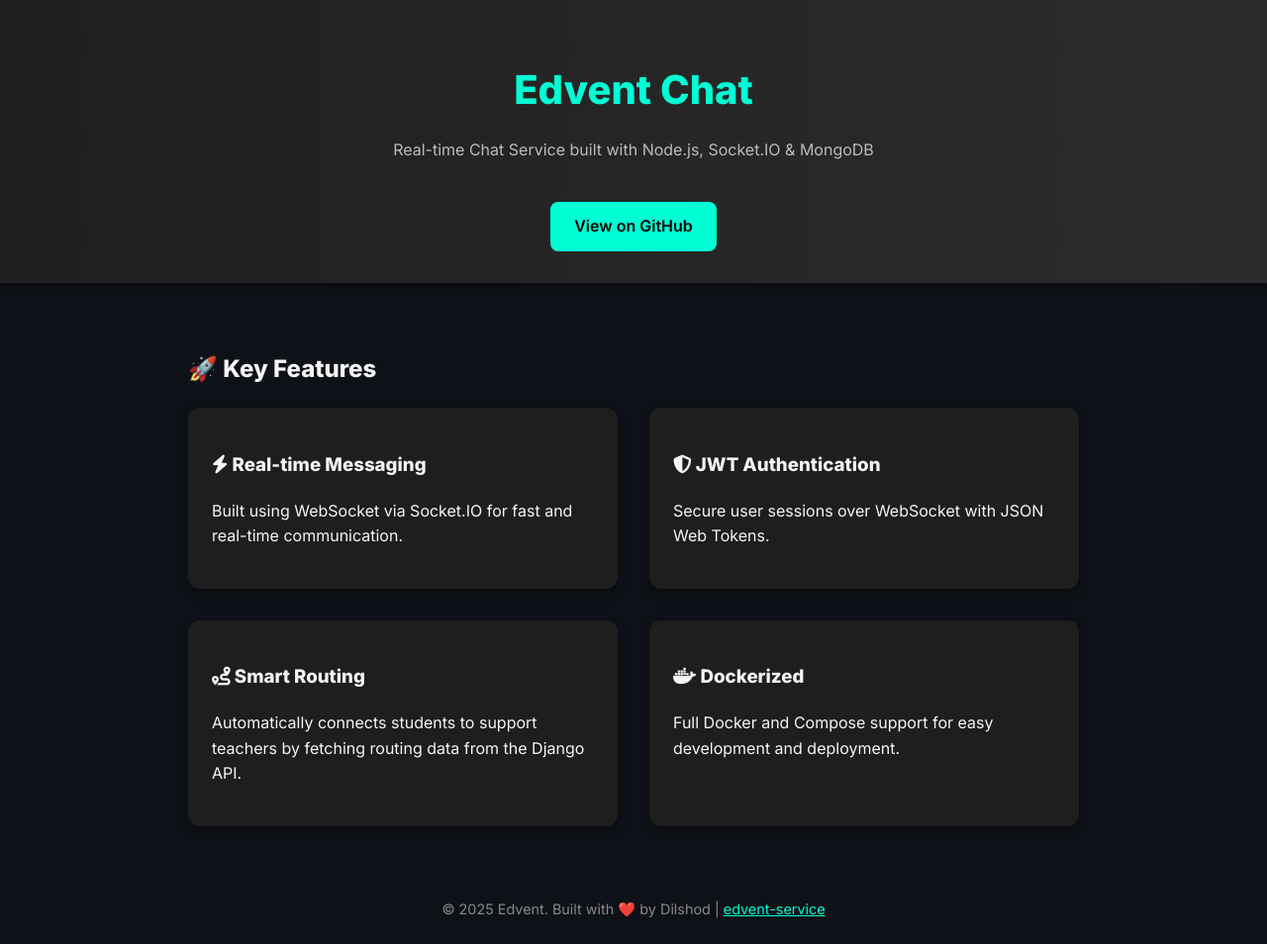
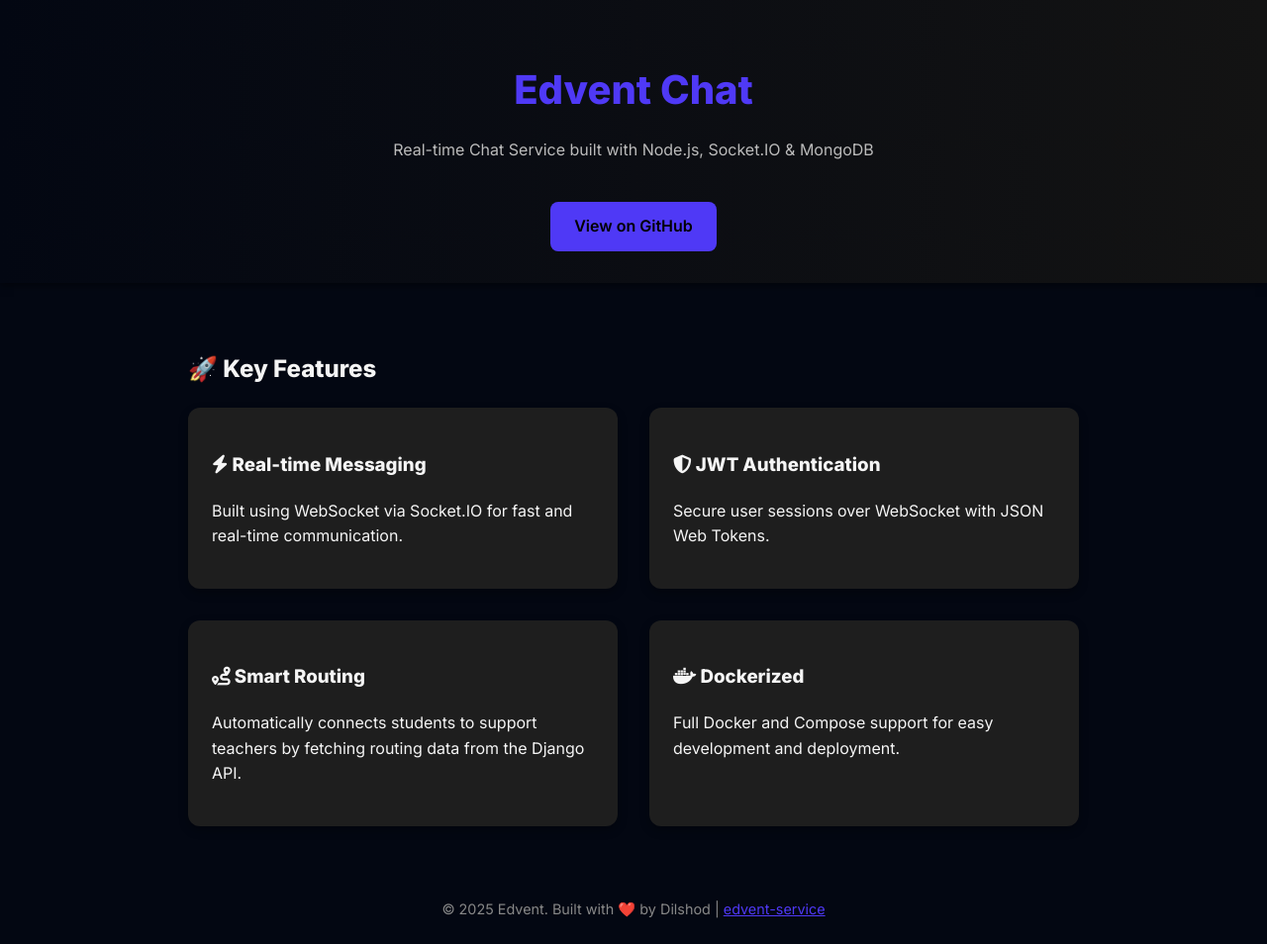
Before and after one commit to dilshod1405/edvent-chat, a website: page docs/index.html in a window 1280 px wide. Shown: the whole page at 99% size. Drawn offline with Linux system fonts and the light colour scheme.

Commit message:
updated theme

```diff
--- a/docs/index.html
+++ b/docs/index.html
@@ -12,7 +12,7 @@
     body {
       margin: 0;
       font-family: 'Inter', sans-serif;
-      background-color: #0e1117;
+      background-color: #030712;
       color: #f5f5f5;
       line-height: 1.6;
     }
@@ -20,14 +20,14 @@
     header {
       padding: 2rem;
       text-align: center;
-      background: linear-gradient(90deg, #1f1f1f, #2c2c2c);
+      background: linear-gradient(90deg, #030712, #131313);
       box-shadow: 0 2px 8px rgba(0, 0, 0, 0.5);
     }
 
     header h1 {
       font-size: 2.5rem;
       margin-bottom: 0.5rem;
-      color: #00ffd5;
+      color: #4F39F6;
     }
 
     header p {
@@ -80,7 +80,7 @@
     a.button {
       display: inline-block;
       margin-top: 1.5rem;
-      background-color: #00ffd5;
+      background-color: #4F39F6;
       color: #000;
       padding: 0.75rem 1.5rem;
       border-radius: 8px;
@@ -90,7 +90,7 @@
     }
 
     a.button:hover {
-      background-color: #00c3a5;
+      background-color: #4931fa;
     }
 
     @keyframes fadeIn {
@@ -142,7 +142,7 @@
   </section>
 
   <footer>
-    © 2025 Edvent. Built with ❤️ by Dilshod | <a href="https://github.com/dilshod1405/edvent-service" target="_blank" style="color:#00ffd5;">edvent-service</a>
+    © 2025 Edvent. Built with ❤️ by Dilshod | <a href="https://github.com/dilshod1405/edvent-service" target="_blank" style="color:#4F39F6;">edvent-service</a>
   </footer>
   <script src="https://kit.fontawesome.com/6f3b9da16e.js" crossorigin="anonymous"></script>
 </body>
```
Also changed, not shown: README.md.
